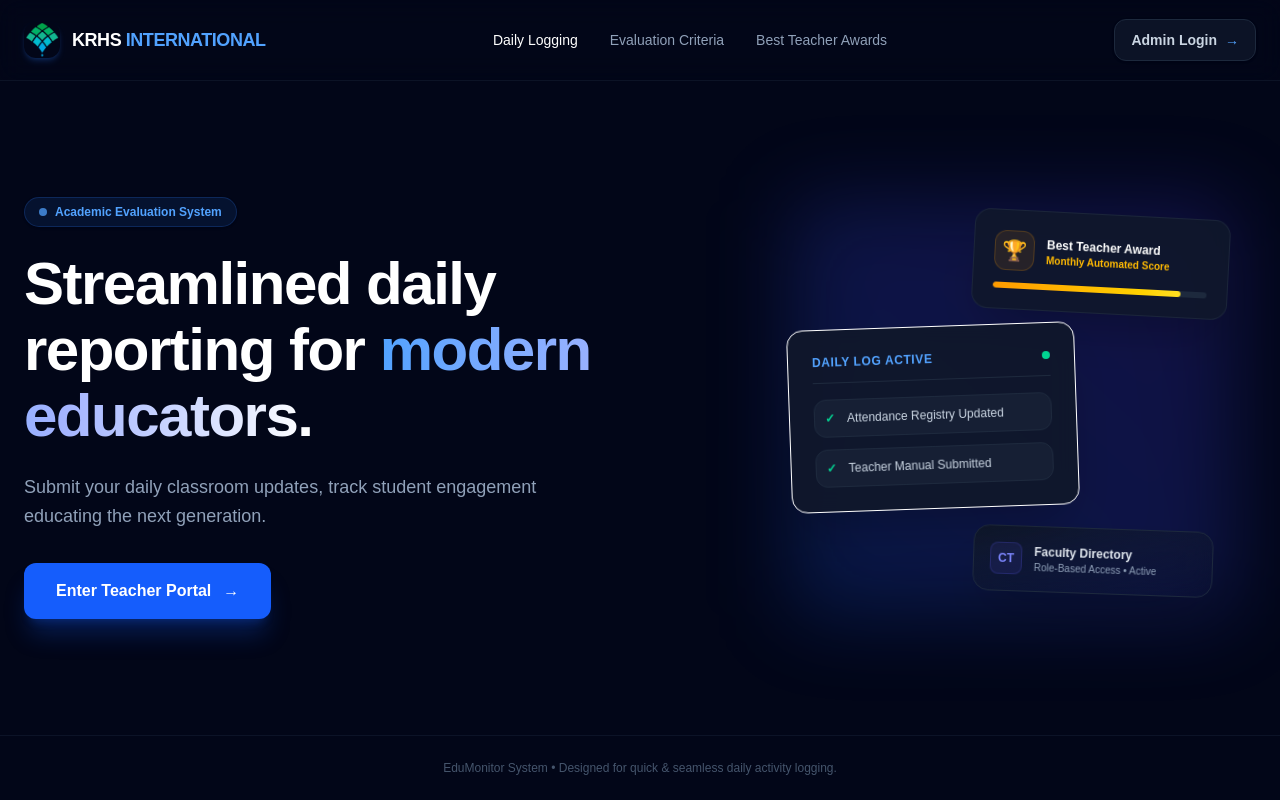
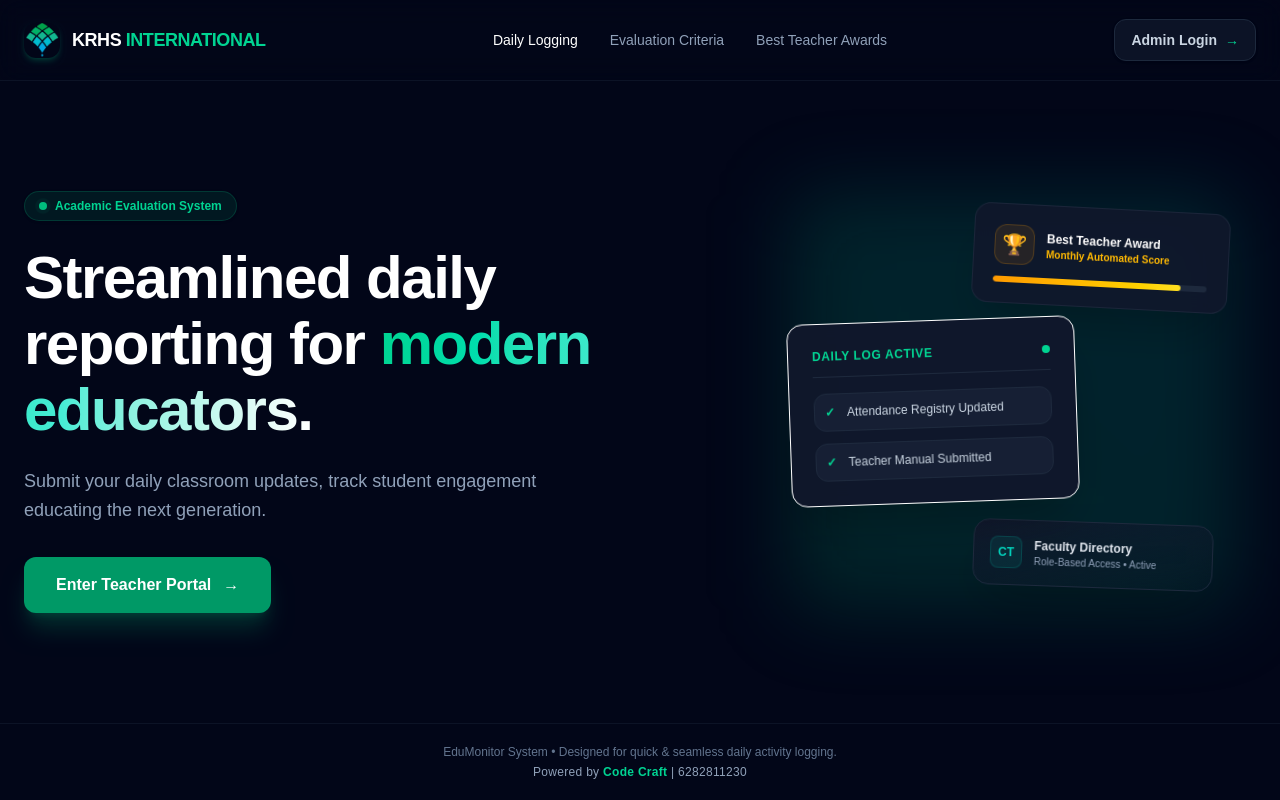
Before and after one commit to thasleem-codes/Teacher-s-monitoring-system, a Next.js app: page / in a window 1280 px wide. Built offline with nearby package versions, Linux system fonts and the light colour scheme.

Commit message:
Update UI

```diff
--- a/app/page.tsx
+++ b/app/page.tsx
@@ -2,41 +2,47 @@ import Link from "next/link";
 
 export default function Home() {
   return (
-    <main className="relative min-h-screen flex flex-col justify-between bg-slate-950 text-white overflow-hidden selection:bg-blue-600 selection:text-white">
-      {/* 1. SUBTLE ARCHITECTURAL GRID BACKGROUND (Matches your reference image exactly) */}
+    <main className="relative min-h-dvh flex flex-col justify-between bg-slate-950 text-white overflow-hidden selection:bg-emerald-600 selection:text-white">
+
+      {/* 1. SUBTLE ARCHITECTURAL GRID BACKGROUND */}
       <div className="absolute inset-0 bg-[linear-gradient(to_right,#1e293b_1px,transparent_1px),linear-gradient(to_bottom,#1e293b_1px,transparent_1px)] bg-[size:4rem_4rem] [mask-image:radial-gradient(ellipse_80%_50%_at_50%_50%,#000_70%,transparent_100%)] pointer-events-none -z-20" />
 
-      {/* Ambient Glowing Orbs */}
-      <div className="absolute top-1/3 left-1/4 -translate-x-1/2 -translate-y-1/2 w-[500px] h-[500px] bg-blue-600/15 blur-[120px] rounded-full pointer-events-none -z-10" />
-      <div className="absolute bottom-10 right-10 w-[400px] h-[400px] bg-indigo-500/15 blur-[100px] rounded-full pointer-events-none -z-10" />
+      {/* Ambient Glowing Orbs with slow breathing pulse */}
+      <div className="absolute top-1/3 left-1/4 -translate-x-1/2 -translate-y-1/2 w-[350px] sm:w-[500px] h-[350px] sm:h-[500px] bg-emerald-600/15 blur-[120px] rounded-full pointer-events-none -z-10 animate-pulse duration-[10000ms]" />
+      <div className="absolute bottom-10 right-10 w-[300px] sm:w-[400px] h-[300px] sm:h-[400px] bg-teal-500/15 blur-[100px] rounded-full pointer-events-none -z-10 animate-pulse duration-[8000ms]" />
 
-      {/* 2. TOP NAVIGATION BAR (Admin Login moved here!) */}
+      {/* 2. TOP NAVIGATION BAR */}
       <header className="w-full border-b border-slate-900/80 backdrop-blur-md bg-slate-950/50 sticky top-0 z-50">
-        <div className="max-w-7xl mx-auto px-6 h-20 flex items-center justify-between">
+        <div className="max-w-7xl mx-auto px-4 sm:px-6 h-16 sm:h-20 flex items-center justify-between">
+
           {/* Logo / Brand Name */}
           <div className="flex items-center gap-3">
-            <div className="w-9 h-9 rounded-xl flex items-center justify-center font-black text-lg shadow-md shadow-blue-500/20">
-              <img src="/kite.png" alt="KRHS International logo mark in blue and indigo gradient representing a modern school brand" className="w-full h-full object-contain" />
+            <div className="w-8 h-8 sm:w-9 sm:h-9 rounded-xl flex items-center justify-center font-black text-lg shadow-md shadow-emerald-500/20 hover:scale-105 transition-transform duration-300">
+              <img
+                src="/kite.png"
+                alt="KRHS International logo mark in green and teal gradient representing a modern school brand"
+                className="w-full h-full object-contain"
+              />
             </div>
-            <span className="font-bold text-lg tracking-tight text-white">
-              KRHS<span className="text-blue-400"> INTERNATIONAL</span>
+            <span className="font-bold text-base sm:text-lg tracking-tight text-white">
+              KRHS<span className="text-emerald-400"> INTERNATIONAL</span>
             </span>
           </div>
 
-          {/* Center Navigation (Optional contextual links) */}
+          {/* Center Navigation */}
           <nav className="hidden md:flex items-center gap-8 text-sm font-medium text-slate-400">
-            <span className="text-white">Daily Logging</span>
-            <span>Evaluation Criteria</span>
-            <span>Best Teacher Awards</span>
+            <span className="text-white hover:text-emerald-400 transition-colors cursor-pointer">Daily Logging</span>
+            <span className="hover:text-emerald-400 transition-colors cursor-pointer">Evaluation Criteria</span>
+            <span className="hover:text-emerald-400 transition-colors cursor-pointer">Best Teacher Awards</span>
           </nav>
 
-          {/* ADMIN LOGIN LINK (Top Right - Exact layout as reference image) */}
+          {/* ADMIN LOGIN LINK */}
           <Link
             href="/admin"
-            className="group flex items-center gap-2 text-sm font-semibold text-slate-300 hover:text-white bg-slate-900/80 hover:bg-slate-800 border border-slate-800 hover:border-slate-700 px-4 py-2.5 rounded-xl transition duration-200 active:scale-95 shadow-sm"
+            className="group flex items-center gap-1.5 sm:gap-2 text-xs sm:text-sm font-semibold text-slate-300 hover:text-white bg-slate-900/80 hover:bg-slate-800 border border-slate-800 hover:border-slate-700 px-3 sm:px-4 py-2 sm:py-2.5 rounded-xl transition duration-200 active:scale-95 shadow-sm"
           >
             <span>Admin Login</span>
-            <span className="text-blue-400 group-hover:translate-x-0.5 transition-transform">
+            <span className="text-emerald-400 group-hover:translate-x-1 transition-transform">
               →
             </span>
           </Link>
@@ -44,45 +50,53 @@ export default function Home() {
       </header>
 
       {/* 3. MAIN HERO SECTION */}
-      <div className="max-w-7xl mx-auto px-6 py-12 md:py-20 my-auto w-full grid grid-cols-1 lg:grid-cols-12 gap-12 items-center z-10">
-        {/* Left Column: Bold Typography & Teacher CTA (7 Columns) */}
-        <div className="lg:col-span-7 text-left">
-          <div className="inline-flex items-center gap-2 px-3.5 py-1.5 rounded-full bg-blue-500/10 border border-blue-500/20 text-blue-400 text-xs font-semibold mb-6 shadow-sm">
-            <span className="w-2 h-2 rounded-full bg-blue-400 animate-pulse" />
+      <div className="max-w-7xl mx-auto px-4 sm:px-6 py-6 sm:py-12 md:py-20 my-auto w-full grid grid-cols-1 lg:grid-cols-12 gap-8 lg:gap-12 items-center z-10">
+
+        {/* Left Column: Animated Entry Typography & CTA */}
+        <div className="lg:col-span-7 text-left animate-[fadeInUp_0.8s_ease-out_forwards]">
+
+          {/* Badge with animated radar ping dot */}
+          <div className="inline-flex items-center gap-2 px-3.5 py-1.5 rounded-full bg-emerald-500/10 border border-emerald-500/20 text-emerald-400 text-xs font-semibold mb-4 sm:mb-6 shadow-sm">
+            <span className="relative flex h-2 w-2">
+              <span className="animate-ping absolute inline-flex h-full w-full rounded-full bg-emerald-400 opacity-75"></span>
+              <span className="relative inline-flex rounded-full h-2 w-2 bg-emerald-500"></span>
+            </span>
             <span>Academic Evaluation System</span>
           </div>
 
-          <h1 className="text-4xl sm:text-6xl font-black tracking-tight mb-6 text-white leading-[1.1]">
+          <h1 className="text-3xl sm:text-5xl md:text-6xl font-black tracking-tight mb-4 sm:mb-6 text-white leading-[1.15] sm:leading-[1.1]">
             Streamlined daily reporting for{" "}
-            <span className="text-transparent bg-clip-text bg-gradient-to-r from-blue-400 via-indigo-300 to-white">
+            <span className="text-transparent bg-clip-text bg-gradient-to-r from-emerald-400 via-teal-300 to-white">
               modern educators.
             </span>
           </h1>
 
-          <p className="text-base sm:text-lg text-slate-400 max-w-xl mb-8 leading-relaxed">
+          <p className="text-sm sm:text-base md:text-lg text-slate-400 max-w-xl mb-6 sm:mb-8 leading-relaxed">
             Submit your daily classroom updates, track student engagement educating the next generation.
           </p>
 
-          {/* SINGLE PRIMARY CALL TO ACTION (No confusing second card) */}
+          {/* PRIMARY CALL TO ACTION with interactive hover glow */}
           <div className="flex flex-col sm:flex-row items-stretch sm:items-center gap-4">
             <Link
               href="/teacher"
-              className="bg-blue-600 hover:bg-blue-500 text-white text-center font-bold px-8 py-4 rounded-xl transition duration-200 shadow-xl shadow-blue-600/25 flex items-center justify-center gap-3 text-base active:scale-[0.98]"
+              className="group relative inline-flex items-center justify-center bg-emerald-600 hover:bg-emerald-500 text-white font-bold px-6 sm:px-8 py-3.5 sm:py-4 rounded-xl transition-all duration-300 shadow-xl shadow-emerald-600/25 hover:shadow-emerald-500/40 hover:-translate-y-0.5 active:translate-y-0 active:scale-[0.98] text-sm sm:text-base"
             >
               <span>Enter Teacher Portal</span>
-              <span>→</span>
+              <span className="ml-3 group-hover:translate-x-1.5 transition-transform duration-300">→</span>
             </Link>
           </div>
         </div>
 
-        {/* Right Column: Staggered Visual UI Cards (5 Columns - Replaces photo grid) */}
+        {/* Right Column: Floating Visual UI Cards */}
         <div className="lg:col-span-5 relative hidden sm:block">
           <div className="relative mx-auto max-w-md h-[420px] flex items-center justify-center">
+
             {/* Background Decorative Glow behind cards */}
-            <div className="absolute inset-0 bg-gradient-to-tr from-blue-600/20 to-indigo-600/20 rounded-3xl blur-2xl -z-10" />
+            <div className="absolute inset-0 bg-gradient-to-tr from-emerald-600/20 to-teal-600/20 rounded-3xl blur-2xl -z-10" />
 
-            {/* Card 1: Top Right - Monthly Award Widget */}
-            <div className="absolute top-4 right-2 w-64 bg-slate-900/90 border border-slate-800/80 p-5 rounded-2xl shadow-2xl backdrop-blur-md transform rotate-3 hover:rotate-0 transition duration-300 z-20">
+            {/* Card 1: Top Right - Monthly Award Widget (Floats every 6 seconds) */}
+            <div className="absolute top-4 right-2 z-20 animate-[float_6s_ease-in-out_infinite]">
+              <div className="w-64 bg-slate-900/90 border border-slate-800/80 p-5 rounded-2xl shadow-2xl backdrop-blur-md transform rotate-3 hover:rotate-0 transition duration-300 hover:border-emerald-500/40">
                 <div className="flex items-center gap-3 mb-3">
                   <div className="w-10 h-10 rounded-xl bg-amber-500/10 border border-amber-500/20 flex items-center justify-center text-xl shrink-0">
                     🏆
@@ -100,11 +114,13 @@ export default function Home() {
                   <div className="bg-gradient-to-r from-amber-500 to-yellow-300 w-[88%] h-full rounded-full" />
                 </div>
               </div>
+            </div>
 
-            {/* Card 2: Center Left - Daily Checklist Widget */}
-            <div className="absolute top-32 left-0 w-72 bg-slate-900/95 border border-slate-750 p-6 rounded-2xl shadow-2xl backdrop-blur-md transform -rotate-2 hover:rotate-0 transition duration-300 z-30">
+            {/* Card 2: Center Left - Daily Checklist Widget (Floats every 5 seconds with a delay) */}
+            <div className="absolute top-32 left-0 z-30 animate-[float_5s_ease-in-out_1s_infinite]">
+              <div className="w-72 bg-slate-900/95 border border-slate-750 p-6 rounded-2xl shadow-2xl backdrop-blur-md transform -rotate-2 hover:rotate-0 transition duration-300 hover:border-emerald-500/40">
                 <div className="flex items-center justify-between mb-4 border-b border-slate-800 pb-3">
-                <span className="text-xs font-extrabold text-blue-400 uppercase tracking-wider">
+                  <span className="text-xs font-extrabold text-emerald-400 uppercase tracking-wider">
                     Daily Log Active
                   </span>
                   <span className="w-2 h-2 rounded-full bg-emerald-400 animate-pulse" />
@@ -120,12 +136,13 @@ export default function Home() {
                   </div>
                 </div>
               </div>
+            </div>
 
-            {/* Card 3: Bottom Right - Class Teacher Badge */}
-            {/* Card 3: Bottom Right - Class Teacher Badge */}
-            <div className="absolute bottom-6 right-6 w-60 bg-gradient-to-br from-slate-900 to-slate-850 border border-slate-800 p-4 rounded-2xl shadow-2xl backdrop-blur-md transform rotate-2 hover:rotate-0 transition duration-300 z-10">
+            {/* Card 3: Bottom Right - Faculty Directory Badge (Floats every 7 seconds) */}
+            <div className="absolute bottom-6 right-6 z-10 animate-[float_7s_ease-in-out_0.5s_infinite]">
+              <div className="w-60 bg-gradient-to-br from-slate-900 to-slate-850 border border-slate-800 p-4 rounded-2xl shadow-2xl backdrop-blur-md transform rotate-2 hover:rotate-0 transition duration-300 hover:border-teal-500/40">
                 <div className="flex items-center gap-3">
-                <div className="w-8 h-8 rounded-lg bg-indigo-500/10 border border-indigo-500/20 flex items-center justify-center text-indigo-400 font-bold text-xs shrink-0">
+                  <div className="w-8 h-8 rounded-lg bg-teal-500/10 border border-teal-500/20 flex items-center justify-center text-teal-400 font-bold text-xs shrink-0">
                     CT
                   </div>
                   <div className="overflow-hidden">
@@ -139,14 +156,31 @@ export default function Home() {
                 </div>
               </div>
             </div>
+
+          </div>
         </div>
       </div>
 
-      {/* 4. SIMPLE FOOTER */}
-      <footer className="w-full border-t border-slate-900/80 py-6 text-center text-xs text-slate-600">
-        EduMonitor System • Designed for quick & seamless daily activity
-        logging.
+      {/* 4. FOOTER WITH CUSTOM BRANDING */}
+      <footer className="w-full border-t border-slate-900/80 py-3 sm:py-5 px-4 text-center text-xs text-slate-500 z-10">
+        <p>EduMonitor System • Designed for quick & seamless daily activity logging.</p>
+        <p className="mt-1 text-slate-400 font-medium tracking-wide">
+          Powered by <span className="text-emerald-400 font-semibold">Code Craft</span> | 6282811230
+        </p>
       </footer>
+
+      {/* 5. INJECTED CUSTOM ANIMATION KEYFRAMES */}
+      <style dangerouslySetInnerHTML={{ __html: `
+        @keyframes float {
+          0%, 100% { transform: translateY(0px); }
+          50% { transform: translateY(-10px); }
+        }
+        @keyframes fadeInUp {
+          from { opacity: 0; transform: translateY(24px); }
+          to { opacity: 1; transform: translateY(0); }
+        }
+      `}} />
+
     </main>
   );
 }
```
Lines whose indentation alone changed are shown as unchanged.
